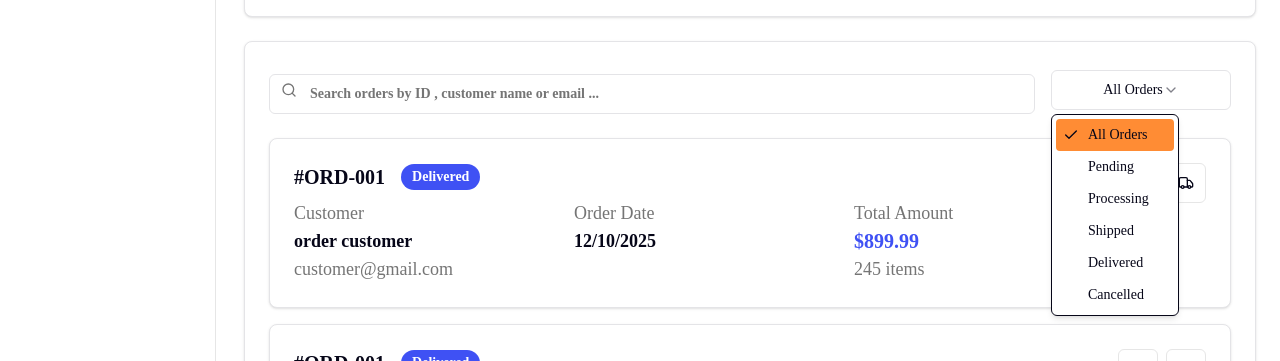
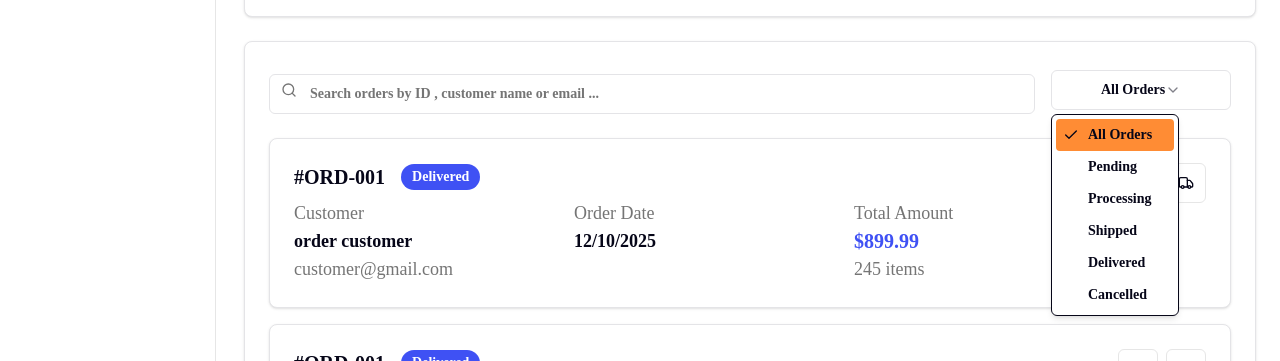
Before and after one commit to mohammadmehdidalvandii/shopHub-frontend, a Next.js app: page /Admin/Orders in a window 1280 px wide. Both pictures are taken after a click on the button "All Orders". Shown: the part 396-757 px from the top of the page. Built offline with nearby package versions, Linux system fonts and the light colour scheme.

Commit message:
fixed style select

```diff
--- a/src/components/templates/admin/orders/OrderList/OrderList.tsx
+++ b/src/components/templates/admin/orders/OrderList/OrderList.tsx
@@ -21,7 +21,7 @@ const OrderList:React.FC = ()=>{
                     </div>
                     <Select defaultValue='all'>
                         <SelectTrigger className='w-full md:w-[180px]'>
-                            <SelectValue placeholder='Filter by status'/>
+                            <SelectValue placeholder='Filter by status' className='font-robotBold font-bold'/>
                         </SelectTrigger>
                         <SelectContent>
                             <SelectItem value='all'>All Orders</SelectItem>
--- a/src/components/ui/Select.tsx
+++ b/src/components/ui/Select.tsx
@@ -14,7 +14,7 @@ React.ComponentPropsWithoutRef<typeof SelectPrimitive.Trigger>
     <SelectPrimitive.Trigger
     ref={ref}
     className={cn(
-        'flex h-10 w-full items-center justify-center rounded-md border border-input bg-white px-3 py-2 text-sm ring-offset-white placeholder:text-gray-medium focus:outline-none focus:ring-2 focus:ring-ring focus:ring-offset-2 disabled:cursor-not-allowed disabled:opacity-50 ',
+        'flex h-10 w-full font-robotBold font-bold items-center justify-center rounded-md border border-input bg-white px-3 py-2 text-sm ring-offset-white placeholder:text-gray-medium focus:outline-none focus:ring-2 focus:ring-ring focus:ring-offset-2 disabled:cursor-not-allowed disabled:opacity-50 ',
         className
     )}
     {...props}
@@ -101,7 +101,7 @@ const SelectItem = React.forwardRef<
   <SelectPrimitive.Item
     ref={ref}
     className={cn(
-      "relative flex w-full cursor-default select-none items-center rounded-sm py-1.5 pl-8 pr-2 text-sm outline-none data-[disabled]:pointer-events-none data-[disabled]:opacity-50 focus:bg-accent focus:text-accent-foreground",
+      "relative flex w-full font-robotBold font-bold cursor-default select-none items-center rounded-sm py-1.5 pl-8 pr-2 text-sm outline-none data-[disabled]:pointer-events-none data-[disabled]:opacity-50 focus:bg-accent focus:text-accent-foreground hover:text-white hover:bg-accent",
       className,
     )}
     {...props}
```
